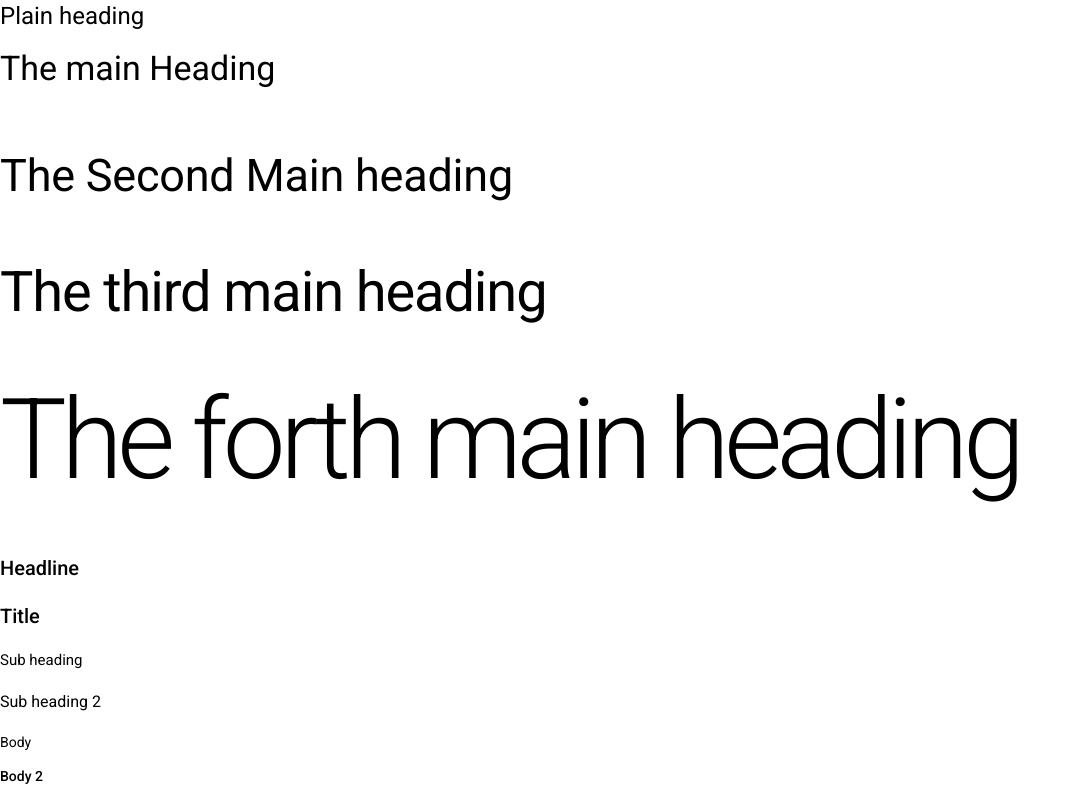
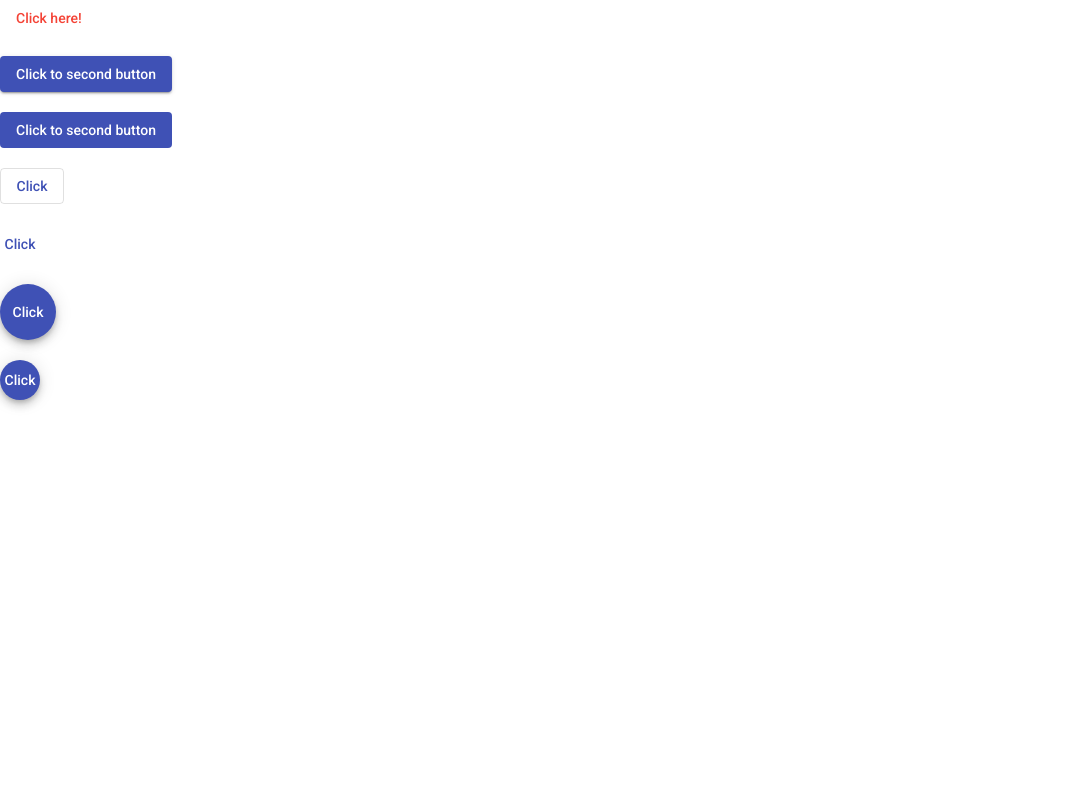
Before and after one commit to Dainomix/Angular-material-ui-component, an Angular app: page / in a window 1280 px wide. Shown: the whole page, without its empty margins (0-1080 px from the left). Built offline with nearby package versions, Linux system fonts and the light colour scheme.

Commit message:
Buttons in Angular Material

```diff
--- a/src/app/app.component.html
+++ b/src/app/app.component.html
@@ -1 +1,3 @@
-<app-typography></app-typography>
+<!-- <app-typography></app-typography> -->
+
+<app-button></app-button>
--- /dev/null
+++ b/src/app/button/button.component.html
@@ -0,0 +1,13 @@
+<button mat-button color="warn"> Click here! </button>
+<br><br>
+<a href="#" mat-raised-button color="primary"> Click to second button </a>
+<br><br>
+<button mat-flat-button color="primary"> Click to second button </button>
+<br><br>
+<button mat-stroked-button color="primary"> Click</button>
+<br><br>
+<button mat-icon-button color="primary"> Click</button>
+<br><br>
+<button mat-fab color="primary"> Click</button>
+<br><br>
+<button mat-mini-fab color="primary"> Click</button>
--- /dev/null
+++ b/src/app/button/button.component.ts
@@ -0,0 +1,15 @@
+import { Component, OnInit } from '@angular/core';
+
+@Component({
+  selector: 'app-button',
+  templateUrl: './button.component.html',
+  styleUrls: ['./button.component.css']
+})
+export class ButtonComponent implements OnInit {
+
+  constructor() { }
+
+  ngOnInit(): void {
+  }
+
+}
```
Also changed, not shown: src/app/app.module.ts (+6 -1 lines), src/app/button/button.component.css (added), 1 other file (tests, documents, lock files or other folders).
